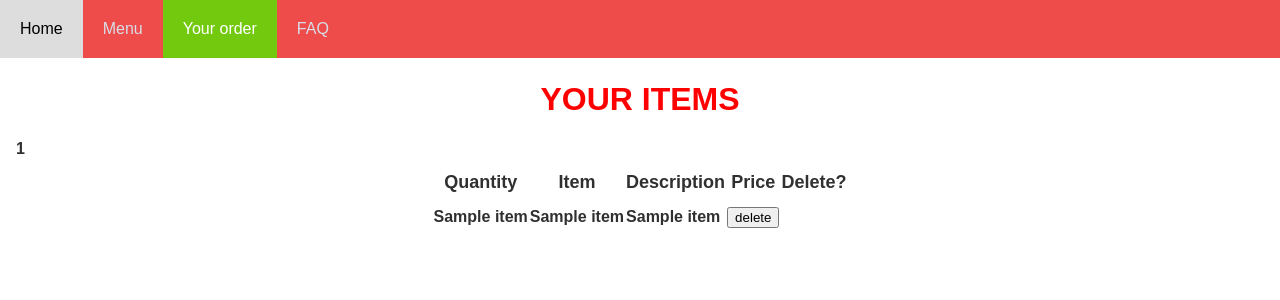
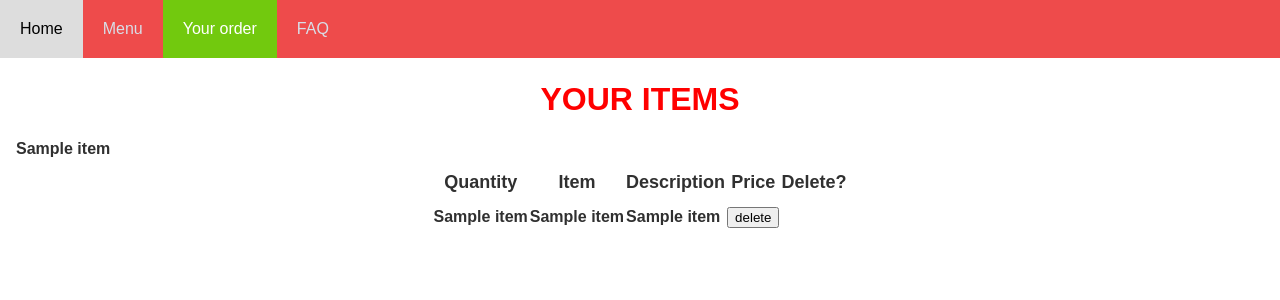
Before and after one commit to sophiayli/Sophia_webapp, a Flask app: template templates/order.html in a window 1280 px wide. Shown: the top 300 px of the page. Run offline with Flask 2, Linux system fonts and the light colour scheme; the template is opened without the code that fills it: most values are stand-ins (such as "Sample title", 1, 10 or a date in 2020).

Commit message:
changed the index of item to actually show count

```diff
--- a/main.py
+++ b/main.py
@@ -49,12 +49,12 @@ def orders():
 
 
     cursor = get_db().cursor()
-    distinct = "SELECT DISTINCT item_id, name, description, price, order_item.item_id FROM item INNER JOIN order_item ON item.id = order_item.item_id GROUP BY item_id"
+    distinct = "SELECT DISTINCT item_id, name, description, price, order_item.item_id FROM item INNER JOIN order_item ON item.id = order_item.item_id"
     cursor.execute(distinct)
     distinct = cursor.fetchall()
 
     cursor = get_db().cursor()
-    count = "SELECT item_id, COUNT(*) item_id FROM order_item GROUP BY item_id"
+    count = "SELECT item_id, COUNT(*) as quantity FROM order_item GROUP BY item_id"
     cursor.execute(count)
     count = cursor.fetchall()
 
--- a/templates/order.html
+++ b/templates/order.html
@@ -32,7 +32,7 @@
 
       <tr class ="hover table-styling">
         {% for item in count%}
-        <tr><h2>{{ item [0] }}</h2></tr>
+        <tr><h2>{{ item [1] }}</h2></tr>
   {% for item in distinct%}
     <td><h2>{{ item [1] }}</h2></td>
     <td><h2>{{ item [2] }}</h2></td>
```
Also changed, not shown: sophia_webapp.db.
